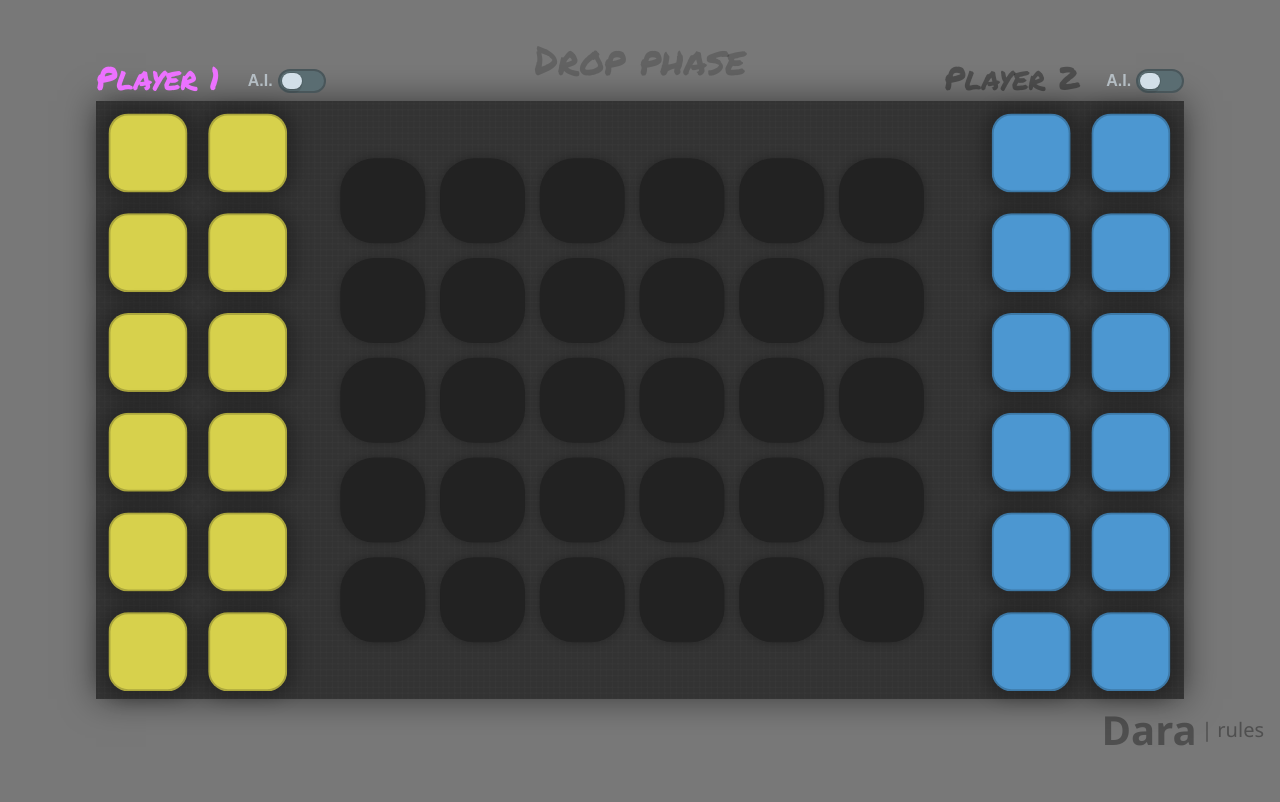
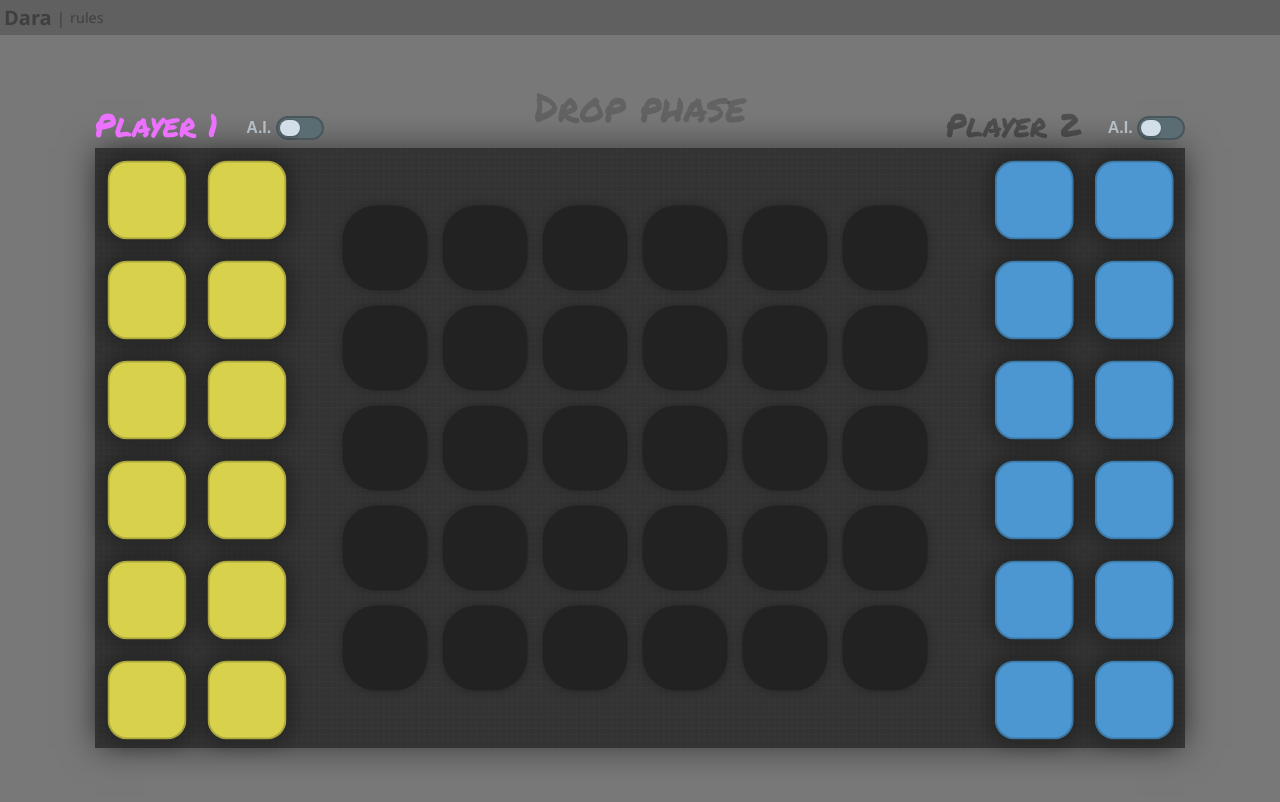
Before and after one commit to westoncb/dara, a React app: page / in a window 1280 px wide. Shown: the top 802 px of the page. Built offline with nearby package versions, Linux system fonts and the light colour scheme.

Commit message:
Page layout and a little work on game phase changing

```diff
--- a/src/board.js
+++ b/src/board.js
@@ -150,7 +150,7 @@ class Board extends React.Component {
 
     aiTurnWithDuration() {
         const { pieceId, row, col } = this.getAIMove()
-        this.setState((state) => {
+        this.setState(state => {
             return {
                 aiMakingMove: true,
                 aiSelection: { row, col },
@@ -174,8 +174,9 @@ class Board extends React.Component {
     getAIMove() {
         if (this.state.gameState === gameStates.DROP) {
             const pieceId = this.findUnplayedPiece(this.state.activePlayer)
-            const validMoves = Object.keys(this.state.boardState.main).filter(
-                (boardLoc) => {
+            const validMovesForPiece = Object.keys(
+                this.state.boardState.main
+            ).filter(boardLoc => {
                 const [row, col] = this.coordsFromKey(boardLoc)
                 return this.isMoveLegal(
                     row,
@@ -183,19 +184,21 @@ class Board extends React.Component {
                     pieceId,
                     this.state.activePlayer
                 )
-                }
-            )
+            })
 
             const [row, col] = this.coordsFromKey(
-                validMoves[Math.floor(Math.random() * (validMoves.length - 1))]
+                validMovesForPiece[
+                    Math.floor(Math.random() * (validMovesForPiece.length - 1))
+                ]
             )
 
             return { pieceId, row, col }
+        } else if (this.state.gameState === gameStates.MOVE) {
         }
     }
 
     coordsFromKey(key) {
-        return key.split(",").map((s) => Number(s))
+        return key.split(",").map(s => Number(s))
     }
 
     sectionStateToID(sectionState) {
@@ -210,18 +213,19 @@ class Board extends React.Component {
                 ? this.state.boardState.lSide
                 : this.state.boardState.rSide
 
-        return Object.values(sideState).find((spotState) => spotState !== 0)
+        return Object.values(sideState).find(spotState => spotState !== 0)
     }
 
     getBoardDimensions() {
         const app = document.getElementById("app")
 
         // (vertical_pieces / horizontal_pieces) - 2.5% of width gap size between center and each side area
-        const aspectRatio = 6 / (6 + 4) - 0.05
+        const aspectRatio = 1 / (6 / (6 + 4) - 0.05)
 
-        const width = app.offsetWidth * 0.85
-        const noGapWidth = app.offsetWidth * 0.8
-        const height = width * aspectRatio
+        const height = app.offsetHeight * 0.75
+        const width = height * aspectRatio
+        const noGapWidth = app.offsetHeight * 0.7 * aspectRatio
+
         const gap = (width - noGapWidth) / 2
 
         const centerStartX = noGapWidth * (2 / 10) + gap
@@ -260,8 +264,8 @@ class Board extends React.Component {
                     text={"Player 1"}
                     isPlayer1
                     highlight={this.state.activePlayer === players.P1}
-                    setUseAI={(useAI) => {
-                        this.setState((state) => {
+                    setUseAI={useAI => {
+                        this.setState(state => {
                             return {
                                 p1AI: useAI,
                             }
@@ -274,8 +278,8 @@ class Board extends React.Component {
                     boardRightX={
                         this.state.boardBounds.x + this.state.boardBounds.width
                     }
-                    setUseAI={(useAI) => {
-                        this.setState((state) => {
+                    setUseAI={useAI => {
+                        this.setState(state => {
                             return {
                                 p2AI: useAI,
                             }
@@ -288,15 +292,37 @@ class Board extends React.Component {
     }
 
     finishTurn() {
-        this.setState((state) => {
+        const gameState = this.allSidePiecesPlayed()
+            ? gameStates.MOVE
+            : gameStates.DROP
+
+        const announcement =
+            gameState === gameStates.DROP
+                ? messages.dropPhase
+                : messages.movePhase
+
+        this.setState(state => {
             return {
                 activePlayer:
                     state.activePlayer === players.P1 ? players.P2 : players.P1,
                 // This is only here for dealing with AI turns
                 nextPlayer:
                     state.activePlayer === players.P1 ? players.P2 : players.P1,
+                gameState,
+                announcement,
             }
         })
+    }
+
+    allSidePiecesPlayed() {
+        const allPlayed = Object.values(this.state.boardState.lSide)
+            .concat(Object.values(this.state.boardState.rSide))
+            .reduce(
+                (allZeros, pieceState) => pieceState === 0 && allZeros,
+                true
+            )
+
+        return allPlayed
     }
 
     piecePickedUp(id) {
@@ -343,9 +369,9 @@ class Board extends React.Component {
             this.state.boardState.lSide,
             this.state.boardState.rSide,
         ]
-            .map((sectionState) => {
+            .map(sectionState => {
                 const resultKey = Object.keys(sectionState).find(
-                    (key) => sectionState[key] === pieceId
+                    key => sectionState[key] === pieceId
                 )
 
                 return resultKey !== undefined
@@ -356,7 +382,7 @@ class Board extends React.Component {
                       }
                     : null
             })
-            .find((result) => result !== null)
+            .find(result => result !== null)
     }
 
     isMoveLegal(row, col, pieceId, player) {
@@ -378,7 +404,7 @@ class Board extends React.Component {
             directions.DOWN,
             directions.LEFT,
             directions.RIGHT,
-        ].map((direction) =>
+        ].map(direction =>
             this.chainLengthInDirection(player, row, col, direction)
         )
 
@@ -455,7 +481,7 @@ class Board extends React.Component {
         lastState = this.state,
         section = sections.MAIN
     ) {
-        const newStateFunc = (state) => {
+        const newStateFunc = state => {
             const boardState = state.boardState
             let newState
 
--- a/src/game.js
+++ b/src/game.js
@@ -4,7 +4,6 @@ import Board from "./board"
 class Game extends React.Component {
     constructor(props) {
         super(props)
-
         this.reset()
     }
 
--- a/src/index.html
+++ b/src/index.html
@@ -1,18 +1,22 @@
 <!DOCTYPE html>
 <html>
-
     <head>
-    <meta charset="UTF-8">
-    <link href="https://fonts.googleapis.com/css2?family=Permanent+Marker&display=swap" rel="stylesheet">
+        <meta charset="UTF-8" />
+        <link
+            href="https://fonts.googleapis.com/css2?family=Permanent+Marker&display=swap"
+            rel="stylesheet"
+        />
         <title>Dara</title>
     </head>
 
     <body>
+        <div id="app"></div>
         <div class="title-area">
-        <h1 class="title"><a href="https://en.wikipedia.org/wiki/Dara_(game)">Dara</a>
-        </h1> | <div class="rules-link">rules</div>
+            <h1 class="title">
+                <a href="https://en.wikipedia.org/wiki/Dara_(game)">Dara</a>
+            </h1>
+            |
+            <div class="rules-link">rules</div>
         </div>
-    <div id="app"></div>
     </body>
-
 </html>
--- a/src/style.scss
+++ b/src/style.scss
@@ -4,6 +4,7 @@ body {
     align-items: center;
     height: 100vh;
     margin: 0;
+    padding-top: 3rem;
     background-color: #787878;
     overflow: hidden;
     color: rgba(0, 0, 0, 0.34);
@@ -35,20 +36,23 @@ a:hover {
     display: flex;
     flex-direction: row;
     align-items: center;
-    font-size: 1.25rem;
-    bottom: 0rem;
-    right: 0rem;
-    margin: 1rem;
+    top: 0;
+    left: 0;
+    right: 0;
+    background-color: rgba(0, 0, 0, 0.2);
+    padding: 0.25rem;
 }
 
 .title {
-    font-size: 2.5rem;
+    font-size: 1.25rem;
+    margin: 0;
     margin-right: 0.3rem;
 }
 
 .rules-link {
     cursor: pointer;
     margin-left: 0.3rem;
+    font-size: 0.9rem;
 }
 
 .rules-link:hover {
```
Lines whose indentation alone changed are shown as unchanged.
